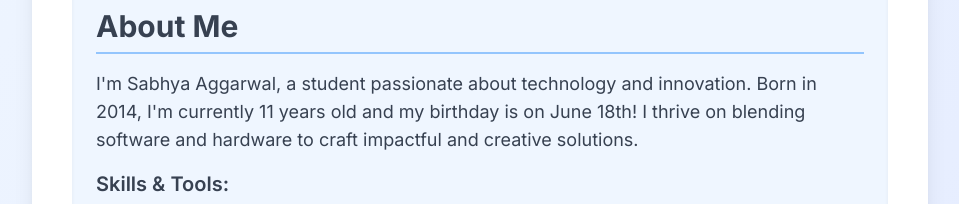
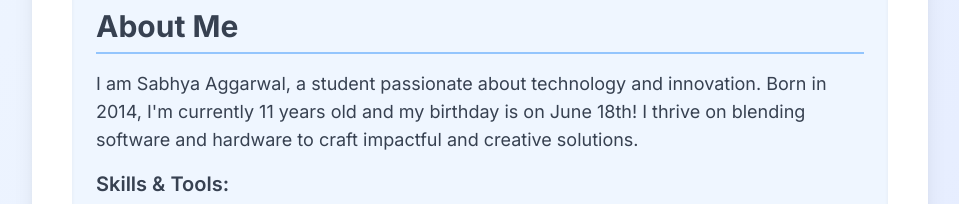
Before and after one commit to SabhyaAggarwal/SabhyaAggarwal.github.io, a plain HTML site: page index.html in a window 1280 px wide. Shown: the part 224-428 px from the top of the page, without its empty margins (160-1119 px from the left). Drawn offline with nearby package versions, Linux system fonts and the light colour scheme.

Commit message:
Update index.html

```diff
--- a/index.html
+++ b/index.html
@@ -48,7 +48,7 @@
         <section class="mb-8 bg-blue-50 p-6 rounded-lg shadow-inner">
             <h2 class="text-2xl sm:text-3xl font-bold text-gray-700 mb-4 border-b-2 border-blue-300 pb-2">About Me</h2>
             <p class="text-gray-700 leading-relaxed text-base sm:text-lg mb-4">
-                I'm Sabhya Aggarwal, a student passionate about technology and innovation. Born in 2014, I'm currently 11 years old and my birthday is on June 18th! I thrive on blending software and hardware to craft impactful and creative solutions.
+                I am Sabhya Aggarwal, a student passionate about technology and innovation. Born in 2014, I'm currently 11 years old and my birthday is on June 18th! I thrive on blending software and hardware to craft impactful and creative solutions.
             </p>
 
             <h3 class="text-xl font-semibold text-gray-700 mb-3">Skills & Tools:</h3>
```
